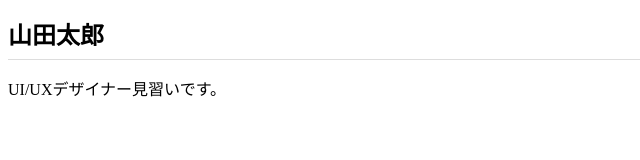
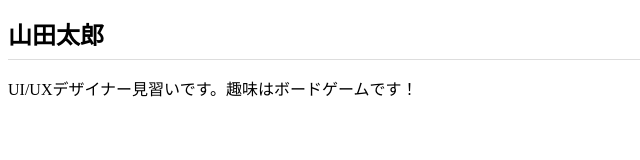
Before and after one commit to mochimochi666/mochimochi666.github.io, a plain HTML site: page index.html in a window 1280 px wide. Shown: the whole page, without its empty margins (0-640 px from the left). Drawn offline with Linux system fonts and the light colour scheme.

Commit message:
Add files via upload
index.htmlのテキストを変更しました。

```diff
--- a/index.html
+++ b/index.html
@@ -7,6 +7,6 @@
 </head>
 <body>
   <h1>山田太郎</h1>
-  <p>UI/UXデザイナー見習いです。</p>
+  <p>UI/UXデザイナー見習いです。趣味はボードゲームです！</p>
 </body>
 </html>
```
